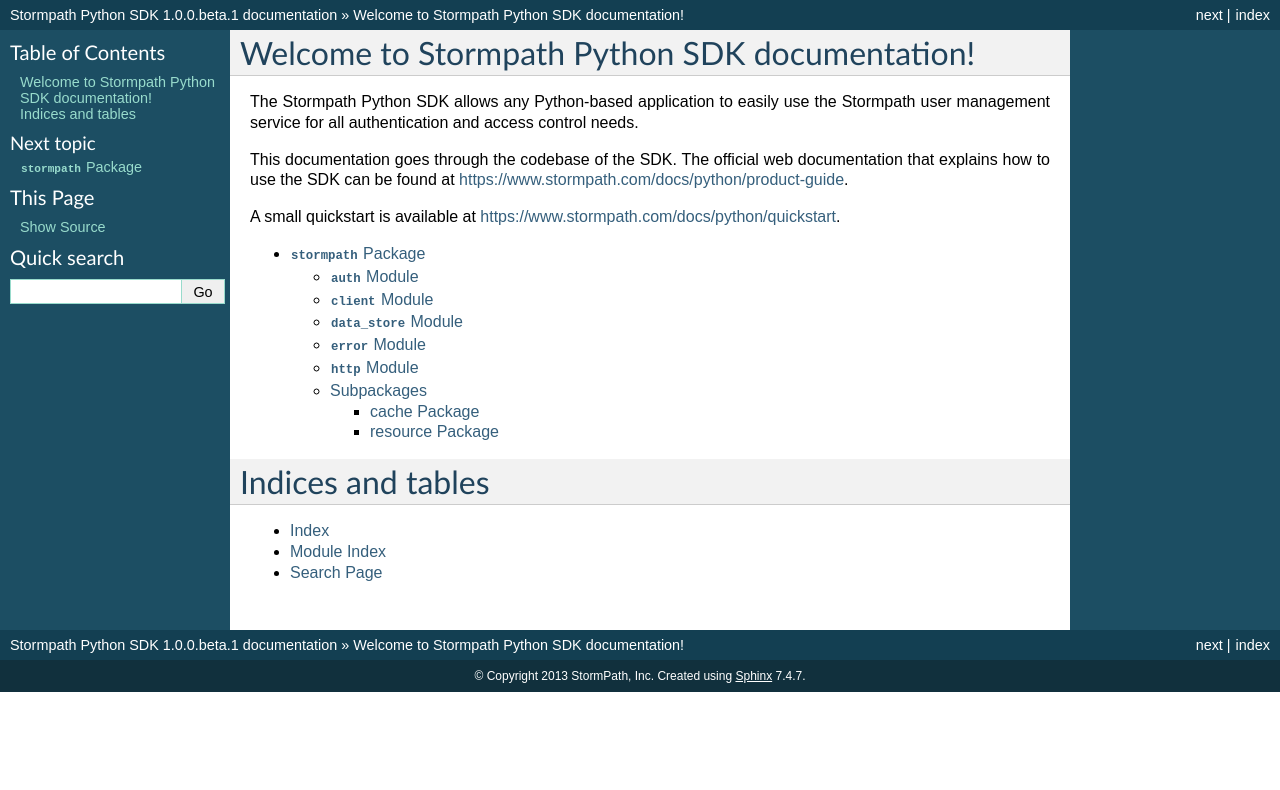
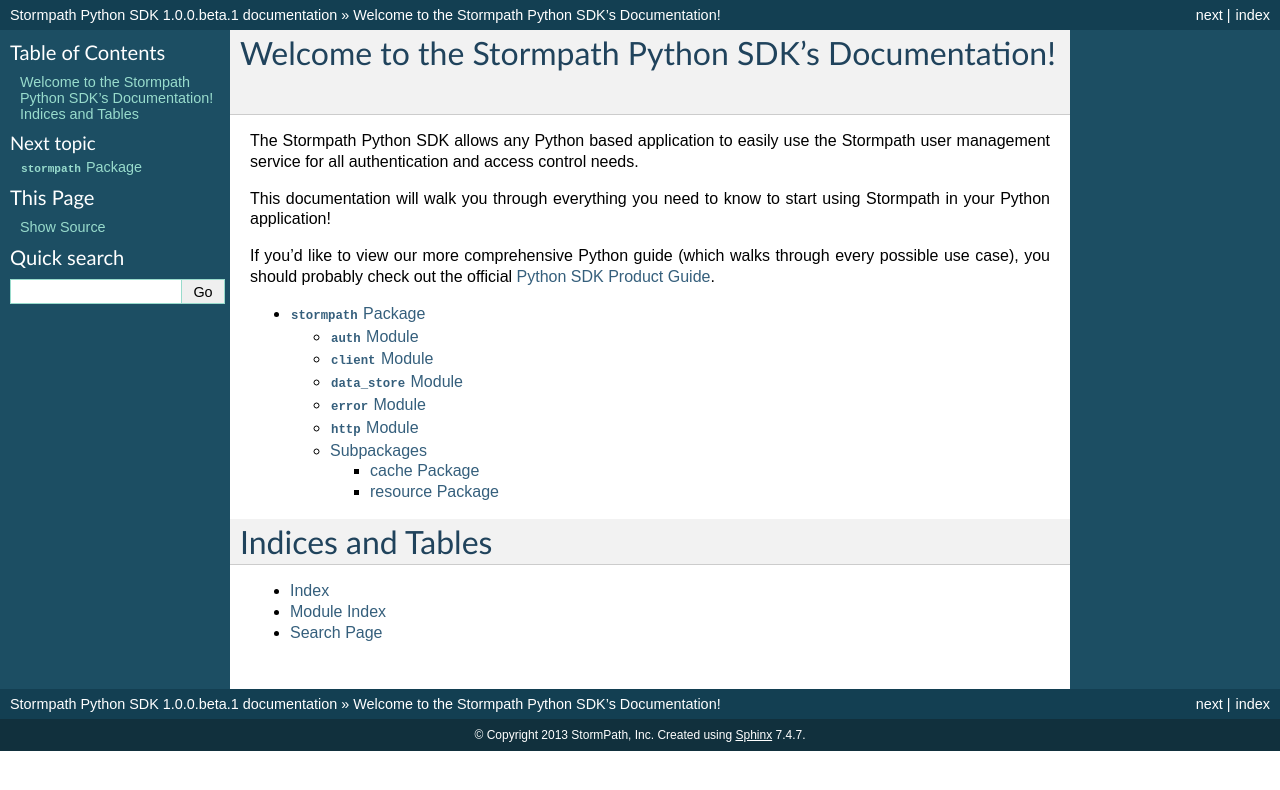
Before and after one commit to stormpath/stormpath-sdk-python, a Sphinx documentation site: the page built from docs/index.rst, in a window 1280 px wide. Shown: the top 790 px of the page. Built offline with Sphinx 7.4.7, drawn with Linux system fonts in a browser that asks for light colours.

Commit message:
Cleaning up the index slightly.

```diff
--- a/docs/index.rst
+++ b/docs/index.rst
@@ -3,18 +3,19 @@
    You can adapt this file completely to your liking, but it should at least
    contain the root `toctree` directive.
 
-Welcome to Stormpath Python SDK documentation!
-==============================================
 
-The Stormpath Python SDK allows any Python-based application to easily use the
+Welcome to the Stormpath Python SDK's Documentation!
+====================================================
+
+The Stormpath Python SDK allows any Python based application to easily use the
 Stormpath user management service for all authentication and access control needs.
 
-This documentation goes through the codebase of the SDK.
-The official web documentation that explains how to use the SDK can be found at
-https://www.stormpath.com/docs/python/product-guide.
+This documentation will walk you through everything you need to know to start
+using Stormpath in your Python application!
 
-A small quickstart is available at
-https://www.stormpath.com/docs/python/quickstart.
+If you'd like to view our more comprehensive Python guide (which walks through
+every possible use case), you should probably check out the official
+`Python SDK Product Guide <http://docs.stormpath.com/python/product-guide/>`_.
 
 
 .. toctree::
@@ -22,7 +23,8 @@
 
    stormpath
 
-Indices and tables
+
+Indices and Tables
 ==================
 
 * :ref:`genindex`
```
